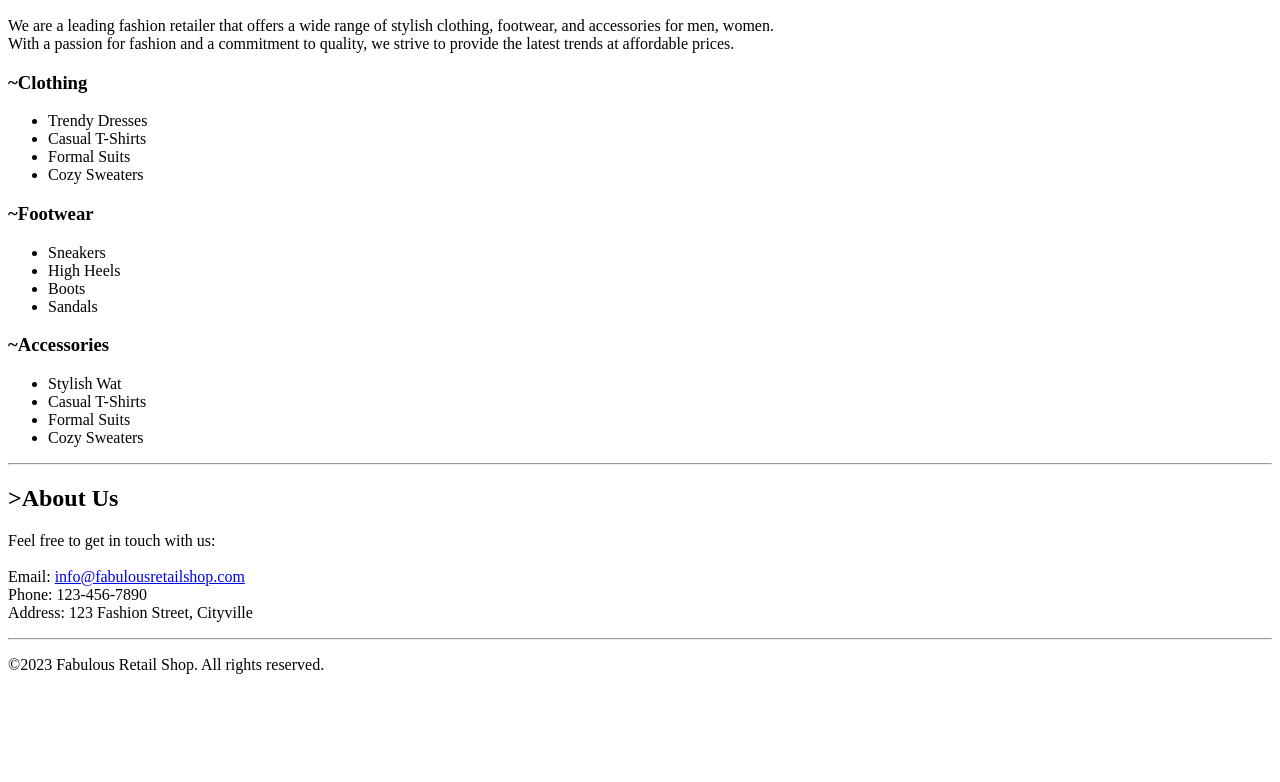
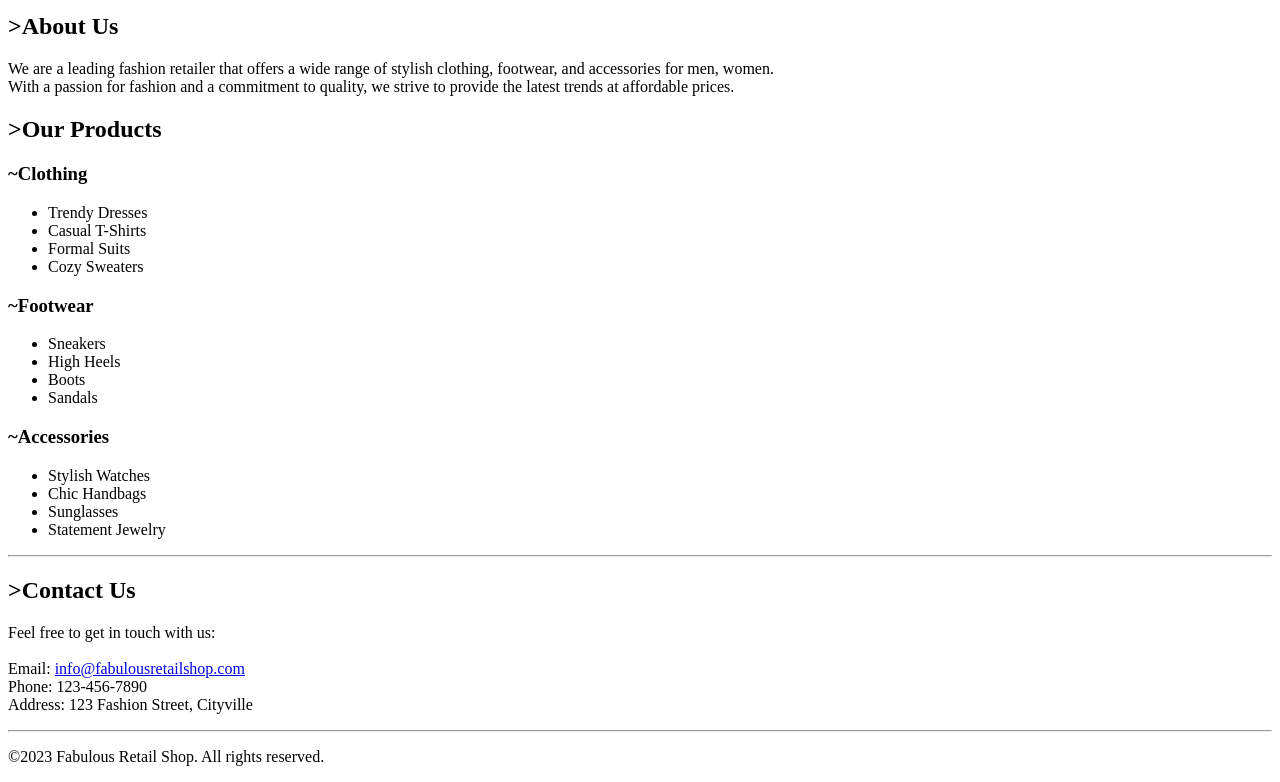
Before and after one commit to Nasee-t/Agile1, a plain HTML site: page task1.html in a window 1280 px wide. Shown: the part 1233-2015 px from the top of the page. Before the commit the page ends 1923 px from the top, so only its background shows below. Drawn offline with Linux system fonts and the light colour scheme.

Commit message:
W1_HTML_task1.html

```diff
--- a/task1.html
+++ b/task1.html
@@ -31,6 +31,8 @@
         <li>Fourth item</li>
         <li>Fifth item</li>
     </ol>
+
+    <h3>Unordered List</h3>
 
     <ul>
         <li>Apple</li>
@@ -70,6 +72,8 @@
         the latest trends at affordable prices.
     </p>
 
+    <h2>>Our Products</h2>
+
     <h3>~Clothing</h3>
 
     <ul>
@@ -91,14 +95,14 @@
     <h3>~Accessories</h3>
 
     <ul>
-        <li>Stylish Wat</li>
-        <li>Casual T-Shirts</li>
-        <li>Formal Suits</li>
-        <li>Cozy Sweaters</li>
+        <li>Stylish Watches</li>
+        <li>Chic Handbags</li>
+        <li>Sunglasses</li>
+        <li>Statement Jewelry</li>
     </ul>
     <hr/>
 
-    <h2>>About Us</h2>
+    <h2>>Contact Us</h2>
 
     <p>Feel free to get in touch with us:<br/><br/>Email: <a href="#">info@fabulousretailshop.com</a><br/>
     Phone: 123-456-7890<br/>Address: 123 Fashion Street, Cityville</p>
```
